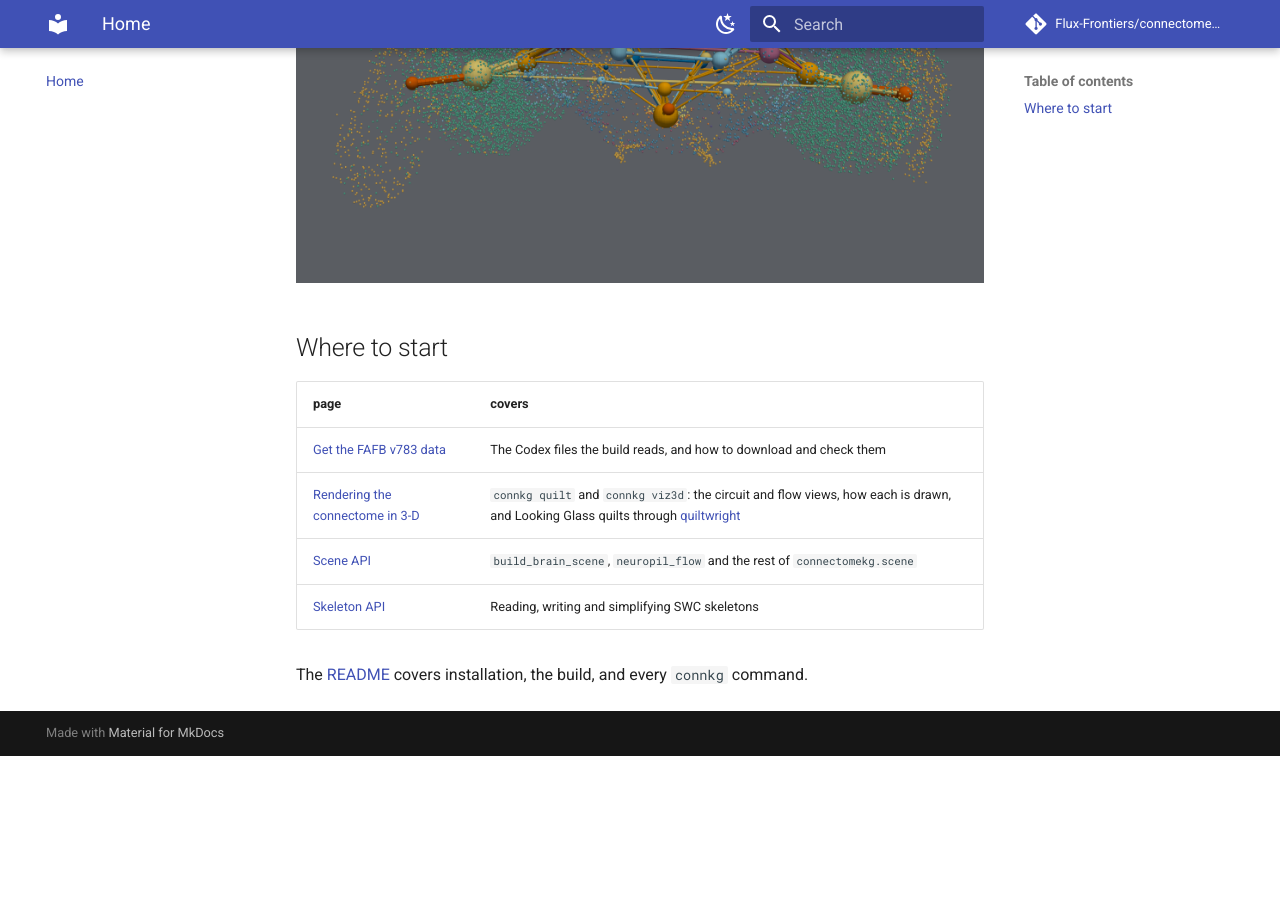
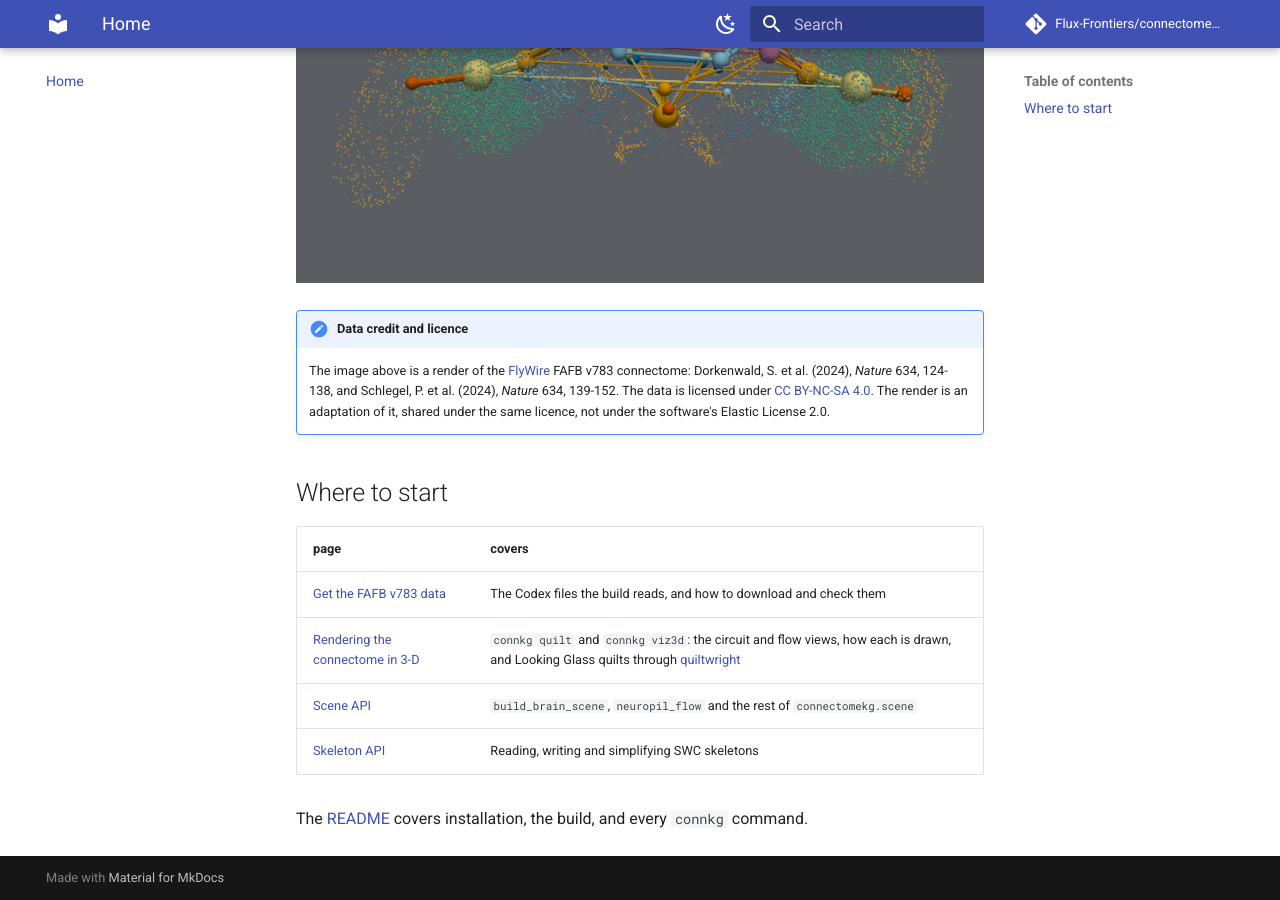
Before and after one commit to Flux-Frontiers/connectome_kg, an MkDocs documentation site: the page built from docs/index.md, in a window 1280 px wide and 900 px high, scrolled down 602 px. Built offline with MkDocs 1.6.1 and Material for MkDocs 9.7.7, drawn with Linux system fonts in a browser that asks for light colours; comment, search, counter and statistics services are not loaded; before the commit the page ends 1358 px from its top, so only the background shows below that.

Commit message:
Credit FlyWire on the docs images; drop links to private documents
The repository is public. The four renders in docs/images/ are adaptations
of FlyWire FAFB v783 data, which is CC BY-NC-SA 4.0, while the repository's
LICENSE is Elastic 2.0 and covers only the software. A "Data credit and
licence" note on docs/index.md and docs/rendering.md, and a
docs/images/README.md (excluded from the site), credit Dorkenwald et al.
2024 and Schlegel et al. 2024 and state that the images are shared under
CC BY-NC-SA 4.0.

Comments, docstrings, .gitignore, renders/README.md and CHANGELOG pointed
at plan documents in the private kgrag_priv repository that public readers
cannot open. They now point at docs/rendering.md, the README or
renders/README.md, or state the reason inline.

Co-Authored-By: Claude Opus 5 (1M context) <noreply@anthropic.com>

```diff
--- a/docs/index.md
+++ b/docs/index.md
@@ -13,6 +13,15 @@ connected neuron pairs.
 
 ![Neuropil flow across the FAFB v783 brain](images/flow_all.png)
 
+!!! note "Data credit and licence"
+    The image above is a render of the
+    [FlyWire](https://flywire.ai) FAFB v783 connectome: Dorkenwald, S. et al.
+    (2024), *Nature* 634, 124-138, and Schlegel, P. et al. (2024), *Nature*
+    634, 139-152. The data is licensed under
+    [CC BY-NC-SA 4.0](https://creativecommons.org/licenses/by-nc-sa/4.0/).
+    The render is an adaptation of it, shared under the same licence, not
+    under the software's Elastic License 2.0.
+
 ## Where to start
 
 | page | covers |
--- a/mkdocs.yml
+++ b/mkdocs.yml
@@ -4,6 +4,9 @@ site_url: https://flux-frontiers.github.io/connectome_kg/
 repo_url: https://github.com/Flux-Frontiers/connectome_kg
 repo_name: Flux-Frontiers/connectome_kg
 edit_uri: edit/main/docs/
+# The licence note for docs/images/ is for readers of the repository, not a page.
+exclude_docs: |
+  images/README.md
 
 theme:
   name: material
```
Also changed, not shown: CHANGELOG.md (+1 -1 lines), docs/images/README.md (added, +17 -0 lines), docs/rendering.md (+9 -0 lines), pyproject.toml (+3 -5 lines), renders/README.md (+3 -3 lines), 5 other files.
